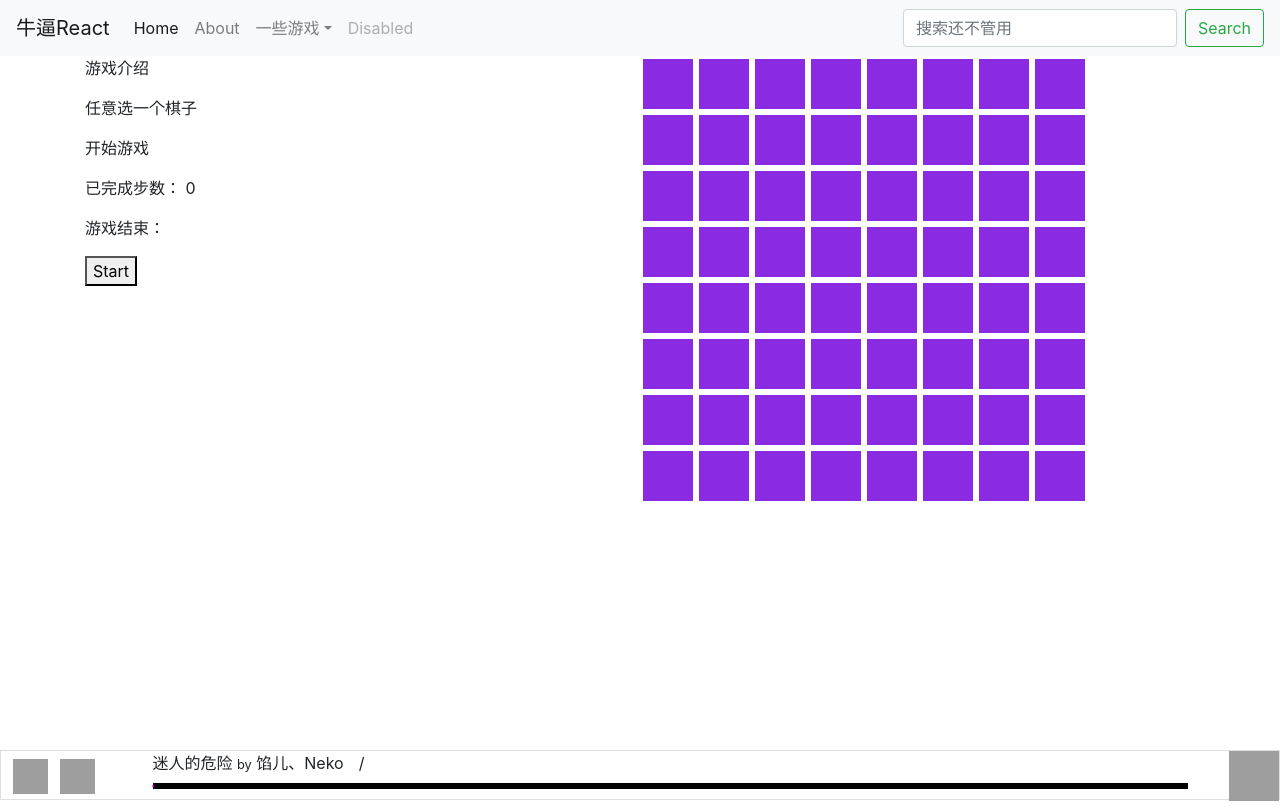
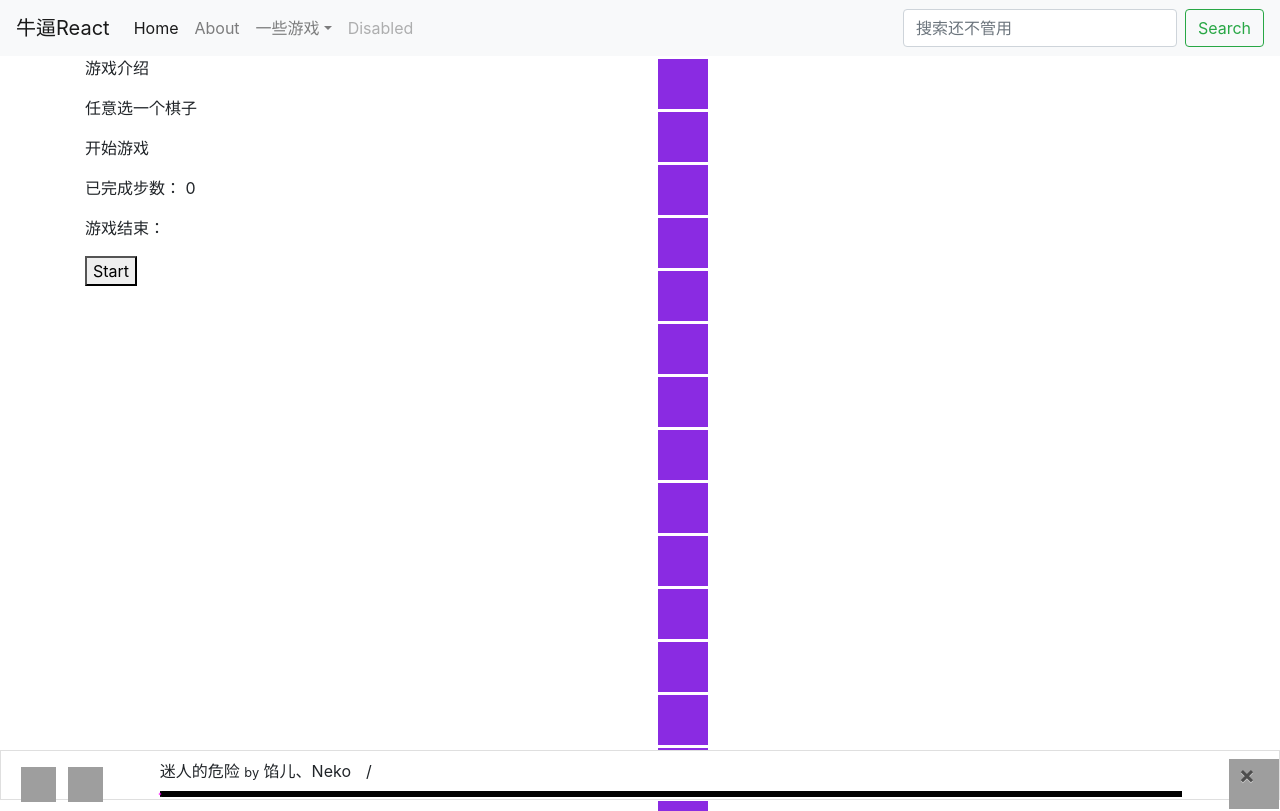
Before and after one commit to chenzhao7920/react-game, a React (Create React App) app: page /knight in a window 1280 px wide. Shown: the top 811 px of the page. Built offline with nearby package versions, Linux system fonts and the light colour scheme; grey boxes are pictures that could not be loaded.

Commit message:
加了close button，让手机版页面的里格子能自动缩小

```diff
--- a/package.json
+++ b/package.json
@@ -12,6 +12,7 @@
     "node-sass": "^4.13.1",
     "popper.js": "^1.16.1",
     "react": "^16.13.0",
+    "react-bootstrap": "^1.0.0-beta.17",
     "react-dom": "^16.13.0",
     "react-router-dom": "^5.1.2",
     "react-scripts": "3.4.0"
--- a/src/Knight.js
+++ b/src/Knight.js
@@ -187,7 +187,7 @@ class Knight extends React.Component {
 
                     {this.table.map(row => {//table是一个二维数组，table的每个元素是包含一行id的数组
                         return (
-                            <div className="row">
+                            <div className="flex-row">
                                 {row.map((boxid) => { //row是一个数组，包含了这一行的id
                                     return (
                                         <div className="square" id={boxid}></div>
--- a/src/Music.js
+++ b/src/Music.js
@@ -44,7 +44,12 @@ class Music extends React.Component {
       name: "打上花火",
       artist: "DAOKO、米津玄師",
     },
-
+    {
+      url: "http://mp3.dwjgrw.cn/down/21353.mp3",
+      imageUrl: "http://mp3.dwjgrw.cn/images/geshou/90.jpg",
+      name: "漫步人生路",
+      artist: "邓丽君",
+    }
   ]
 
   nextSong(){
@@ -98,7 +103,9 @@ class Music extends React.Component {
       $("#player")[0].load();
       $("#player")[0].play();
     })
-
+    $(".close").on("click",()=>{
+      $(".audio-player-small").hide();
+    })
     initPlayers(jQuery('#player-container').length);
     function calculateTotalValue(length) {
       var minutes = Math.floor(length / 60),
@@ -228,7 +235,7 @@ class Music extends React.Component {
 
   render() {
     return (
-       <div className="audio-player-small">
+       <div className="audio-player-small d-flex p-2 bd-highlight">
 
         <div id="play-btn" className="pause"></div>
         <div id="next" ></div>
@@ -237,7 +244,7 @@ class Music extends React.Component {
             <source src={this.state.url} type="audio/mp3" />
           </audio>
         </div>
-        <div className="player-controls scrubber">
+        <div className="player-controls scrubber ">
           {
         <p>{this.state.name} <small>by</small> {this.state.artist}
           <small style={{marginLeft: "15px"}} className="start-time"></small>/
@@ -252,11 +259,18 @@ class Music extends React.Component {
               </div>
             </div>
           </div>
+
           <br />
 
+        </div>
+      <div id = "close" type="button"  class="close"></div>
 
-        </div>
-      <div className="album-image" style={{ backgroundImage: "url("+this.state.imageUrl+")" }}></div>
+
+
+       <div className="album-image" style={{ backgroundImage: "url("+this.state.imageUrl+")" }}></div>
+       <button type="button" className="close" aria-label="Close">
+            <span aria-hidden="true">&times;</span>
+      </button>
       </div>
     )
   }
```
Also changed, not shown: 1 other file (tests, documents, lock files or other folders).
